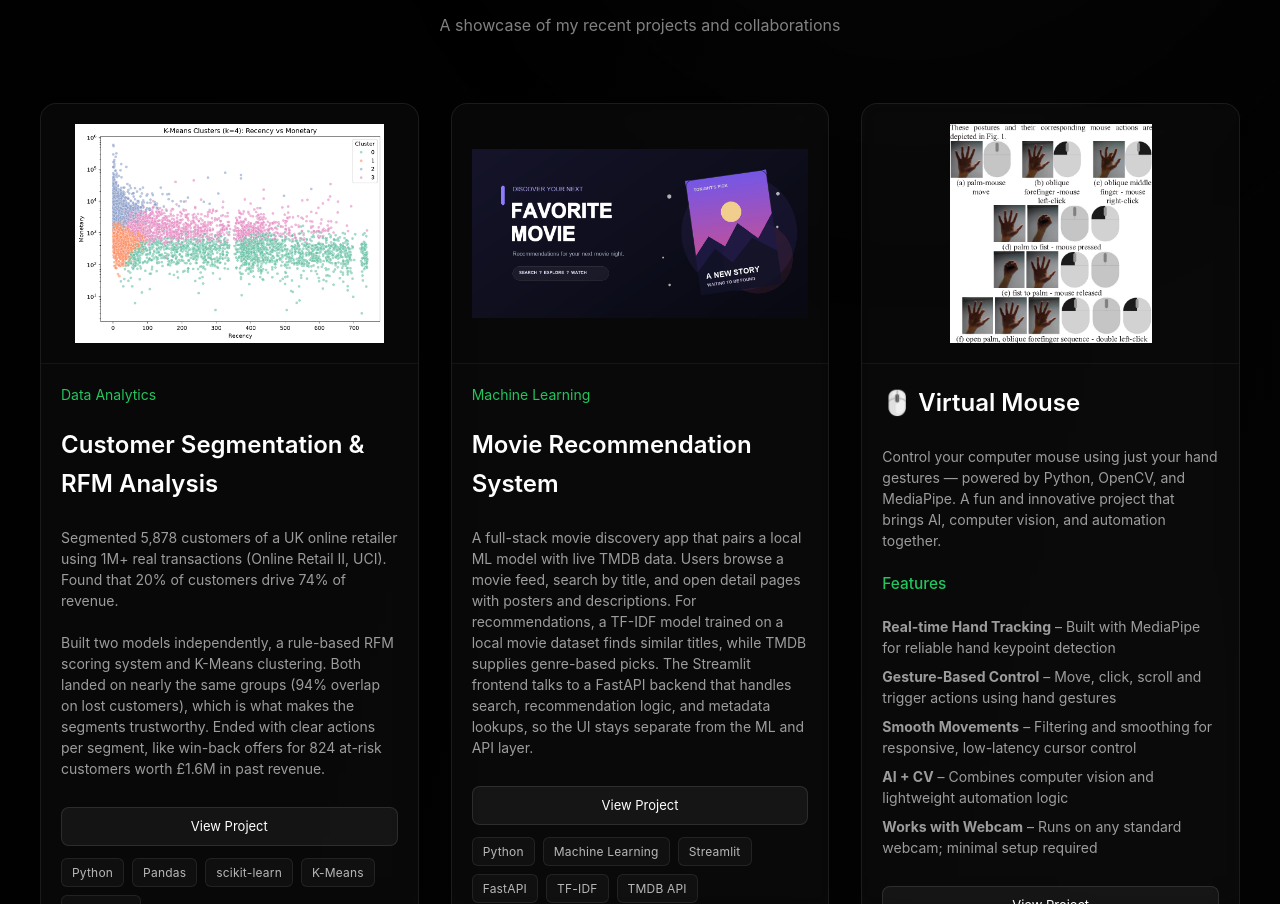
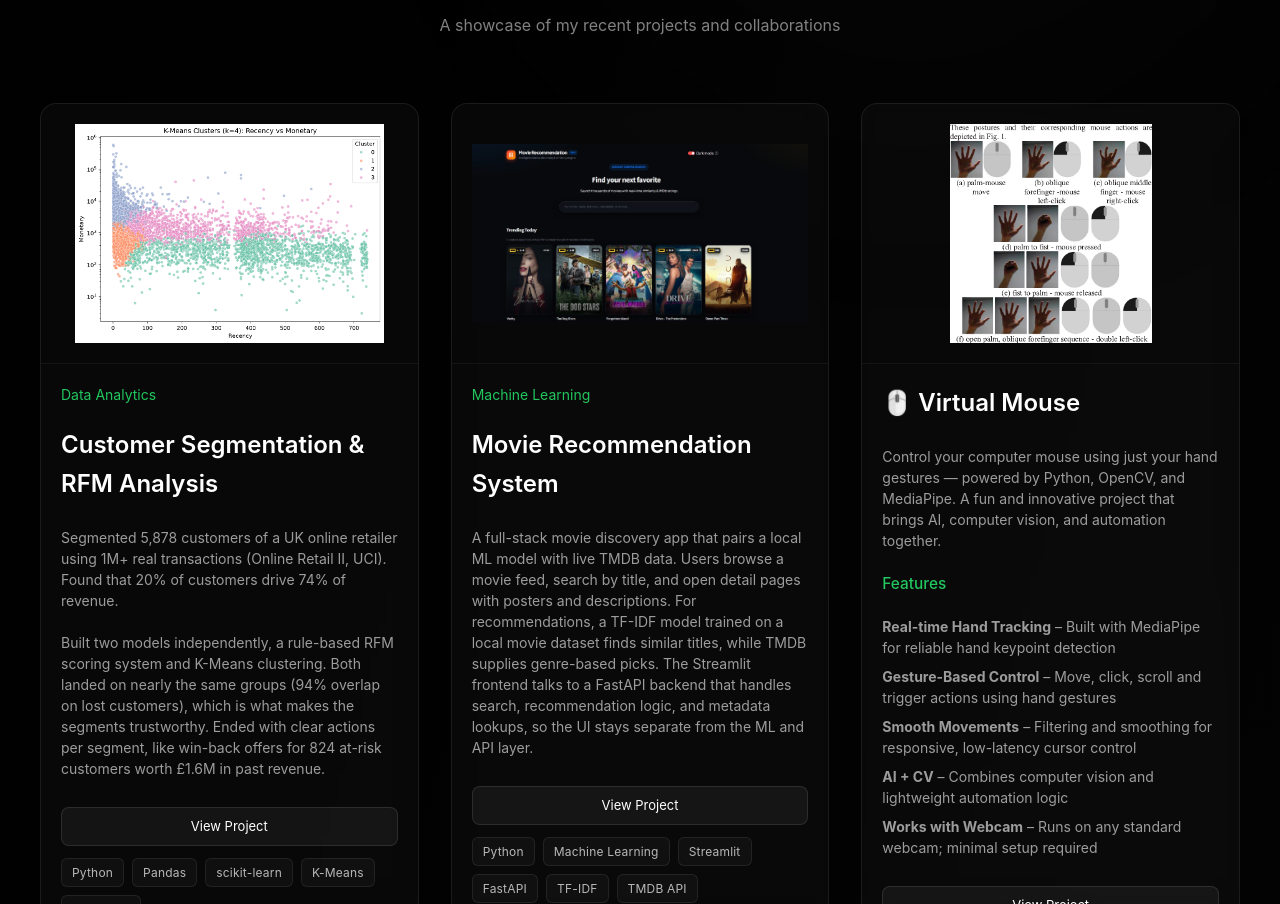
Before and after one commit to JunaidAshraf05/Portfolio1, a website: page index.html in a window 1280 px wide. Shown: the part 1056-1960 px from the top of the page. Drawn offline with nearby package versions, Linux system fonts and the light colour scheme.

Commit message:
Update portfolio

```diff
--- a/index.html
+++ b/index.html
@@ -285,7 +285,7 @@
                 </div>
 
                 <div class="project-card">
-                    <img src="movie-recommendation.png"
+                    <img src="Screenshot_28-10-2026_195022_localhost.jpeg"
                          alt="Movie Recommendation System"
                          class="project-image">
                     <div class="project-content">
```
Also changed, not shown: Screenshot_28-10-2026_195022_localhost.jpeg (added).
